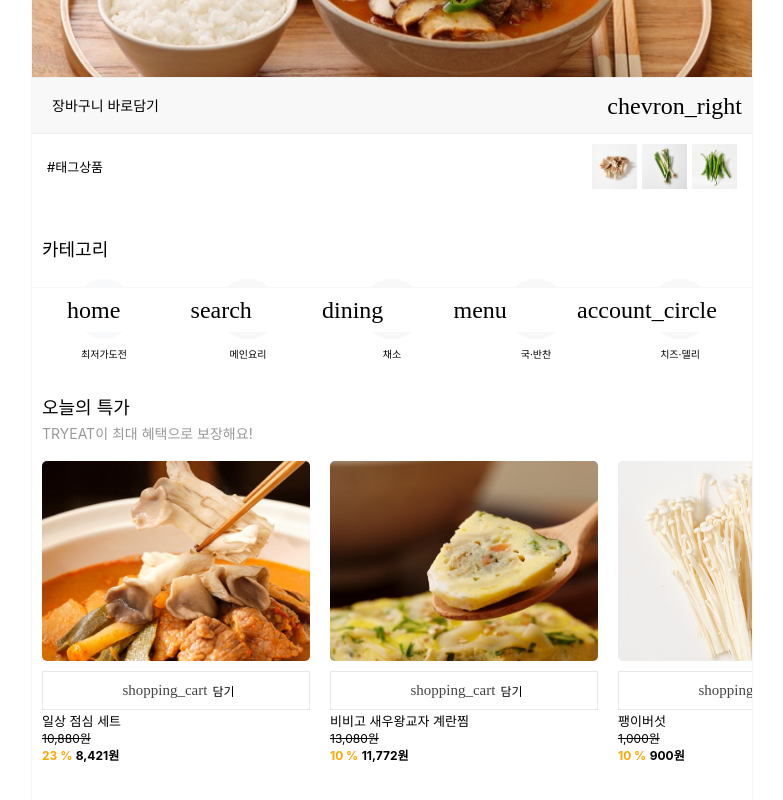
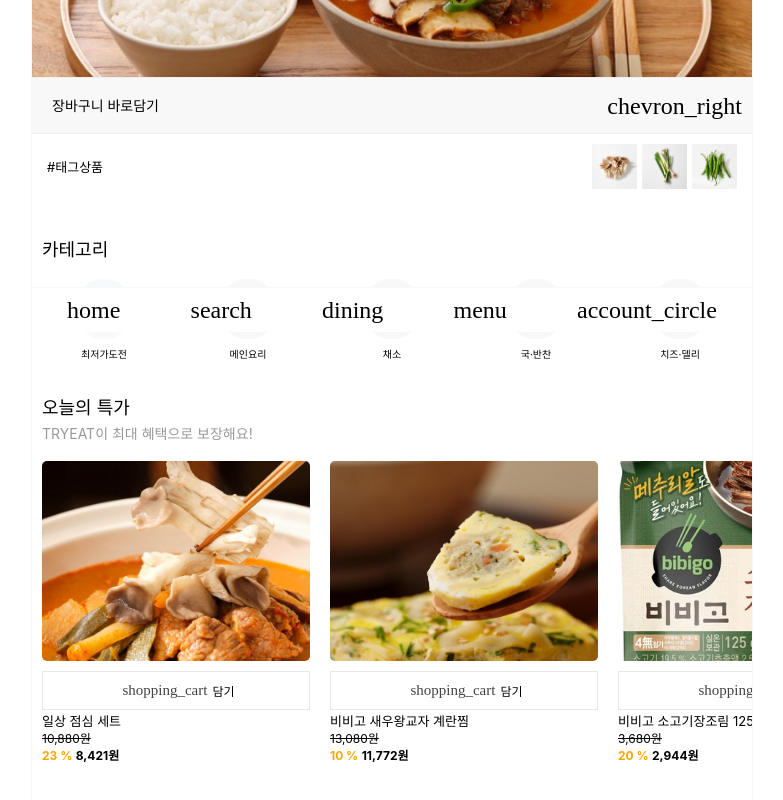
Before and after one commit to 0sunman/cjproto2, a Next.js app: page / in a window 1280 px wide. Shown: the part 468-1268 px from the top of the page, without its empty margins (248-1031 px from the left). Built offline with nearby package versions, Linux system fonts and the light colour scheme; a web font is replaced by a local one.

Commit message:
ㅅㄷㄴㅅ

```diff
--- a/src/pages/index.tsx
+++ b/src/pages/index.tsx
@@ -121,7 +121,7 @@ export default function Home() {
           slidesPerView={2.5}
           >
           {products.map((product:IProductType, idx:number)=>{
-            if(idx === -1){
+            if(idx === -1 || product.category === CATEGORY_NAME["VEGET"]){
               return (<></>)
             }else
             return (
--- a/src/state/product.ts
+++ b/src/state/product.ts
@@ -882,7 +882,7 @@ export const productListState = atom<IProductType[]>({
   {
 
     id:30002,
-    category:CATEGORY_NAME["VEGETABLE"],
+    category:CATEGORY_NAME["VEGET"],
     name:"영양부추",
 
     imgUrl:"/img_1107/d_buchu_1.jpg",
```
